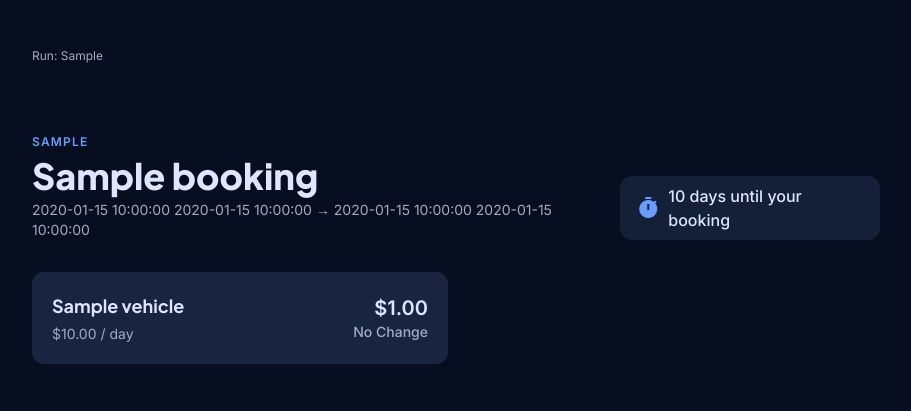
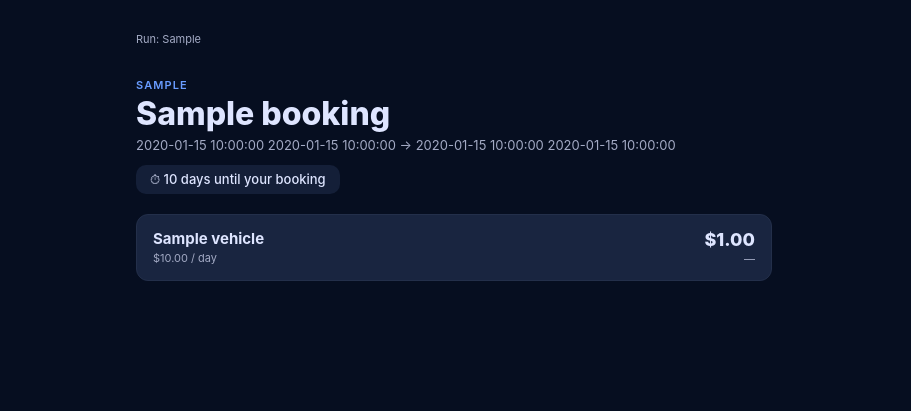
Before and after one commit to jsonify/car-tracker, a Python web app: template src/car_tracker/templates/email_success.html in a window 1280 px wide. Shown: the top 411 px of the page, without its empty margins (184-1095 px from the left). Run offline with Jinja, Linux system fonts and the light colour scheme; the template is opened without the code that fills it: most values are stand-ins (such as "Sample title", 1, 10 or a date in 2020); some libraries are stand-ins or nearby versions.

Commit message:
fix(email): replace Tailwind CDN with inline CSS for email compatibility
Remove script-tag-dependent Tailwind CDN and Material Symbols icon font which are stripped by email clients. Rewrite with a plain <style> block using explicit hex values, table-based two-column layout for the vehicle grid and hero card, and Unicode characters in place of icon fonts.

Co-Authored-By: Claude Sonnet 4.6 <noreply@anthropic.com>

```diff
--- a/src/car_tracker/templates/email_success.html
+++ b/src/car_tracker/templates/email_success.html
@@ -1,202 +1,134 @@
 <!DOCTYPE html>
-<html class="dark" lang="en">
+<html lang="en">
 <head>
 <meta charset="UTF-8">
-<meta content="width=device-width, initial-scale=1.0" name="viewport"/>
-<title>Nocturnal Navigator | Price Intelligence</title>
-<script src="https://cdn.tailwindcss.com?plugins=forms,container-queries"></script>
-<link href="https://fonts.googleapis.com/css2?family=Plus+Jakarta+Sans:wght@400;500;600;700;800&family=Inter:wght@400;500;600&display=swap" rel="stylesheet"/>
-<link href="https://fonts.googleapis.com/css2?family=Material+Symbols+Outlined:wght,FILL@100..700,0..1&display=swap" rel="stylesheet"/>
-<script id="tailwind-config">
-  tailwind.config = {
-    darkMode: "class",
-    theme: {
-      extend: {
-        colors: {
-          "on-surface-variant": "#a3aac4",
-          "surface-container-high": "#141f38",
-          "surface-container-lowest": "#000000",
-          "on-primary-fixed": "#00452d",
-          "tertiary-fixed-dim": "#ff7986",
-          "surface-container": "#0f1930",
-          "primary": "#69f6b8",
-          "secondary-container": "#005ac2",
-          "on-surface": "#dee5ff",
-          "surface-container-low": "#091328",
-          "surface-bright": "#1f2b49",
-          "background": "#060e20",
-          "on-secondary": "#001e4a",
-          "on-primary-container": "#002919",
-          "primary-fixed": "#69f6b8",
-          "secondary": "#699cff",
-          "surface-tint": "#69f6b8",
-          "on-background": "#dee5ff",
-          "surface-variant": "#192540",
-          "on-primary-fixed-variant": "#006544",
-          "tertiary-container": "#fc4563",
-          "tertiary-dim": "#ff6f7e",
-          "on-error": "#490006",
-          "on-error-container": "#ffa8a3",
-          "inverse-surface": "#faf8ff",
-          "on-tertiary": "#490010",
-          "secondary-fixed": "#bfd1ff",
-          "secondary-fixed-dim": "#a9c4ff",
-          "inverse-primary": "#006d4a",
-          "surface": "#060e20",
-          "on-tertiary-container": "#100001",
-          "on-tertiary-fixed": "#39000b",
-          "surface-dim": "#060e20",
-          "surface-container-highest": "#192540",
-          "secondary-dim": "#699cff",
-          "tertiary-fixed": "#ff9099",
-          "primary-dim": "#58e7ab",
-          "inverse-on-surface": "#4d556b",
-          "tertiary": "#ff6f7e",
-          "outline": "#6d758c",
-          "outline-variant": "#40485d",
-          "primary-fixed-dim": "#58e7ab",
-          "error-dim": "#d7383b",
-          "on-secondary-fixed": "#003271",
-          "primary-container": "#06b77f",
-          "error": "#ff716c",
-          "error-container": "#9f0519",
-          "on-primary": "#005a3c",
-          "on-tertiary-fixed-variant": "#780021",
-          "on-secondary-fixed-variant": "#004da8",
-          "on-secondary-container": "#f7f7ff"
-        },
-        fontFamily: {
-          "headline": ["Plus Jakarta Sans"],
-          "body": ["Inter"],
-          "label": ["Inter"]
-        },
-        borderRadius: { "DEFAULT": "0.25rem", "lg": "0.5rem", "xl": "0.75rem", "full": "9999px" },
-      },
-    },
+<meta name="viewport" content="width=device-width, initial-scale=1.0">
+<title>Car Tracker | Price Intelligence</title>
+<style>
+  body {
+    font-family: -apple-system, BlinkMacSystemFont, 'Segoe UI', Arial, sans-serif;
+    background-color: #060e20;
+    color: #dee5ff;
+    margin: 0;
+    padding: 0;
+    -webkit-text-size-adjust: 100%;
+    -ms-text-size-adjust: 100%;
   }
-</script>
-<style>
-  .glass-card {
-    background: rgba(25, 37, 64, 0.4);
-    backdrop-filter: blur(20px);
-    -webkit-backdrop-filter: blur(20px);
-  }
-  .material-symbols-outlined {
-    font-variation-settings: 'FILL' 0, 'wght' 400, 'GRAD' 0, 'opsz' 24;
-    vertical-align: middle;
-  }
+  table { border-collapse: collapse; mso-table-lspace: 0pt; mso-table-rspace: 0pt; }
+  .wrapper { max-width: 640px; margin: 0 auto; padding: 32px 24px; }
+  .run-ts { font-size: 11px; color: #a3aac4; margin-bottom: 32px; }
+  .section { margin-bottom: 48px; }
+  .location-label { font-size: 11px; font-weight: 600; color: #699cff; text-transform: uppercase; letter-spacing: 0.1em; margin-bottom: 4px; }
+  .booking-name { font-size: 32px; font-weight: 800; color: #dee5ff; margin: 0 0 4px 0; line-height: 1.15; }
+  .date-range { font-size: 13px; color: #a3aac4; margin-bottom: 12px; }
+  .countdown-badge { display: inline-block; background-color: #141f38; padding: 6px 14px; border-radius: 10px; font-size: 13px; font-weight: 500; color: #dee5ff; margin-bottom: 20px; }
+  .hero-card { background-color: #192540; border: 1px solid #2a3450; border-radius: 24px; padding: 28px; margin-bottom: 16px; }
+  .price-label { font-size: 10px; color: #a3aac4; text-transform: uppercase; letter-spacing: 0.08em; margin-bottom: 4px; }
+  .holding-price { font-size: 38px; font-weight: 800; color: #dee5ff; margin-bottom: 20px; line-height: 1.1; }
+  .best-price { font-size: 24px; font-weight: 700; color: #a3aac4; }
+  .status-card-savings { background-color: #0d2a1f; border: 1px solid #1a4a32; border-radius: 14px; padding: 18px; }
+  .status-card-ahead { background-color: #2a1020; border: 1px solid #4a1c2c; border-radius: 14px; padding: 18px; }
+  .status-title-savings { font-size: 16px; font-weight: 700; color: #69f6b8; margin-bottom: 8px; }
+  .status-title-ahead { font-size: 16px; font-weight: 700; color: #ff6f7e; margin-bottom: 8px; }
+  .status-body { font-size: 14px; color: #dee5ff; line-height: 1.5; }
+  .vehicle-card { background-color: #192540; border-radius: 12px; padding: 14px 16px; border: 1px solid #232f4a; }
+  .vehicle-card-holding { border: 2px solid #2a5a40; }
+  .vehicle-name { font-size: 15px; font-weight: 700; color: #dee5ff; }
+  .holding-badge { display: inline-block; background-color: #06b77f; color: #002919; font-size: 9px; font-weight: 700; text-transform: uppercase; padding: 2px 6px; border-radius: 100px; margin-left: 5px; vertical-align: middle; }
+  .per-day { font-size: 11px; color: #a3aac4; margin-top: 3px; }
+  .total-price { font-size: 18px; font-weight: 800; color: #dee5ff; }
+  .total-price-holding { color: #69f6b8; }
+  .delta-up { font-size: 11px; font-weight: 700; color: #ff6f7e; margin-top: 2px; }
+  .delta-down { font-size: 11px; font-weight: 700; color: #69f6b8; margin-top: 2px; }
+  .delta-none { font-size: 11px; color: #a3aac4; margin-top: 2px; }
+  .delta-new { font-size: 11px; color: #a3aac4; font-style: italic; margin-top: 2px; }
 </style>
 </head>
-<body class="bg-background text-on-background font-body antialiased">
+<body>
+<div class="wrapper">
 
-<main class="max-w-4xl mx-auto px-6 py-12 space-y-16">
-
-  <div class="run-ts text-xs text-on-surface-variant font-label mb-2">Run: {{ run_ts }}</div>
+  <div class="run-ts">Run: {{ run_ts }}</div>
 
   {% for section in sections %}
-  <section class="space-y-8">
+  <div class="section">
 
-    <!-- Section Header -->
-    <div class="flex flex-col md:flex-row md:items-end justify-between gap-4">
-      <div>
-        <span class="text-secondary font-label uppercase tracking-widest text-xs font-semibold">{{ section.booking.pickup_location }}</span>
-        <h2 class="text-4xl font-headline font-extrabold text-on-background mt-1">{{ section.booking.name }}</h2>
-        <p class="text-on-surface-variant text-sm mt-1">
-          {{ section.booking.pickup_date }} {{ section.booking.pickup_time }} &rarr; {{ section.booking.dropoff_date }} {{ section.booking.dropoff_time }}
-        </p>
-      </div>
-      {% if section.countdown_days > 0 %}
-      <div class="bg-surface-container-high px-4 py-2 rounded-xl flex items-center gap-2">
-        <span class="material-symbols-outlined text-secondary" style="font-variation-settings: 'FILL' 1;">timer</span>
-        <span class="font-medium text-on-surface">{{ section.countdown_days }} days until your booking</span>
-      </div>
-      {% elif section.countdown_days == 0 %}
-      <div class="bg-surface-container-high px-4 py-2 rounded-xl flex items-center gap-2">
-        <span class="material-symbols-outlined text-primary" style="font-variation-settings: 'FILL' 1;">event_available</span>
-        <span class="font-medium text-on-surface">Today is your booking day!</span>
-      </div>
-      {% endif %}
-    </div>
+    <div class="location-label">{{ section.booking.pickup_location }}</div>
+    <div class="booking-name">{{ section.booking.name }}</div>
+    <div class="date-range">{{ section.booking.pickup_date }} {{ section.booking.pickup_time }} &rarr; {{ section.booking.dropoff_date }} {{ section.booking.dropoff_time }}</div>
+
+    {% if section.countdown_days > 0 %}
+    <div class="countdown-badge">&#9201; {{ section.countdown_days }} days until your booking</div>
+    {% elif section.countdown_days == 0 %}
+    <div class="countdown-badge">&#10004; Today is your booking day!</div>
+    {% endif %}
 
     {% if section.holding_summary %}
-    <!-- Hero Summary Card -->
-    <div class="glass-card p-8 rounded-[2rem] border border-outline-variant/15 relative overflow-hidden">
-      <div class="absolute top-0 right-0 w-64 h-64 bg-primary/10 blur-[100px] -mr-32 -mt-32"></div>
-      <div class="relative z-10 grid md:grid-cols-2 gap-8 items-center">
-        <div class="space-y-6">
-          <div class="space-y-1">
-            <p class="text-on-surface-variant font-label text-sm uppercase tracking-wider">Your holding price</p>
-            <p class="text-5xl font-headline font-extrabold text-on-background">${{ "%.2f"|format(section.holding_summary.holding_price) }}</p>
-          </div>
-          <div class="space-y-1">
-            <p class="text-on-surface-variant font-label text-sm uppercase tracking-wider">Best current price</p>
-            <p class="text-3xl font-headline font-bold text-on-surface-variant opacity-60">${{ "%.2f"|format(section.holding_summary.best_price) }}</p>
-          </div>
-        </div>
-        {% if section.holding_summary.is_savings %}
-        <div class="bg-primary/10 border border-primary/20 p-6 rounded-2xl space-y-3">
-          <div class="flex items-center gap-3 text-primary">
-            <span class="material-symbols-outlined text-3xl" style="font-variation-settings: 'FILL' 1;">verified</span>
-            <span class="text-xl font-bold font-headline">Holding Saves You Money</span>
-          </div>
-          <p class="text-lg leading-relaxed text-on-surface">You're saving <span class="text-primary font-bold">${{ "%.2f"|format(section.holding_summary.savings) }}</span> — your current booking is the best option.</p>
-        </div>
-        {% else %}
-        <div class="bg-tertiary/10 border border-tertiary/20 p-6 rounded-2xl space-y-3">
-          <div class="flex items-center gap-3 text-tertiary">
-            <span class="material-symbols-outlined text-3xl" style="font-variation-settings: 'FILL' 1;">warning</span>
-            <span class="text-xl font-bold font-headline">Market Moved Against You</span>
-          </div>
-          <p class="text-lg leading-relaxed text-on-surface">You're ahead by <span class="text-tertiary font-bold">${{ "%.2f"|format(section.holding_summary.savings) }}</span> — keep your current booking for now.</p>
-        </div>
-        {% endif %}
-      </div>
+    <div class="hero-card">
+      <table width="100%" cellpadding="0" cellspacing="0" border="0">
+        <tr>
+          <td width="48%" valign="top" style="padding-right: 20px;">
+            <div class="price-label">Your holding price</div>
+            <div class="holding-price">${{ "%.2f"|format(section.holding_summary.holding_price) }}</div>
+            <div class="price-label">Best current price</div>
+            <div class="best-price">${{ "%.2f"|format(section.holding_summary.best_price) }}</div>
+          </td>
+          <td width="52%" valign="middle">
+            {% if section.holding_summary.is_savings %}
+            <div class="status-card-savings">
+              <div class="status-title-savings">&#10003; Holding Saves You Money</div>
+              <div class="status-body">You're saving <strong style="color: #69f6b8;">${{ "%.2f"|format(section.holding_summary.savings) }}</strong> &mdash; your current booking is the best option.</div>
+            </div>
+            {% else %}
+            <div class="status-card-ahead">
+              <div class="status-title-ahead">&#9888; Market Moved Against You</div>
+              <div class="status-body">You're ahead by <strong style="color: #ff6f7e;">${{ "%.2f"|format(section.holding_summary.savings) }}</strong> &mdash; keep your current booking for now.</div>
+            </div>
+            {% endif %}
+          </td>
+        </tr>
+      </table>
     </div>
     {% endif %}
 
-    <!-- Vehicle Cards Grid -->
-    <div class="grid grid-cols-1 md:grid-cols-2 gap-4">
+    <table width="100%" cellpadding="0" cellspacing="0" border="0">
       {% for v in section.vehicles %}
       {% set is_holding = section.booking.holding_vehicle_type == v.name %}
-      <div class="bg-surface-container-highest p-5 rounded-xl flex justify-between items-center hover:bg-surface-bright transition-colors{% if is_holding %} border-2 border-primary/20{% endif %}">
-        <div class="space-y-1">
-          <div class="flex items-center gap-2">
-            <h4 class="text-lg font-bold font-headline">{{ v.name }}</h4>
-            {% if is_holding %}
-            <span class="bg-primary-container text-on-primary-container text-[10px] px-2 py-0.5 rounded-full font-bold uppercase">Holding</span>
-            {% endif %}
-          </div>
-          <div class="flex items-center gap-2">
-            <span class="text-on-surface-variant text-sm">${{ "%.2f"|format(v.price_per_day) }} / day</span>
-          </div>
+      {% if loop.index is odd %}<tr>{% endif %}
+      <td width="50%" valign="top" style="{% if loop.index is odd %}padding-right: 4px;{% else %}padding-left: 4px;{% endif %} padding-bottom: 8px;">
+        <div class="vehicle-card{% if is_holding %} vehicle-card-holding{% endif %}">
+          <table width="100%" cellpadding="0" cellspacing="0" border="0">
+            <tr>
+              <td valign="top">
+                <div class="vehicle-name">
+                  {{ v.name }}{% if is_holding %}<span class="holding-badge">Holding</span>{% endif %}
+                </div>
+                <div class="per-day">${{ "%.2f"|format(v.price_per_day) }} / day</div>
+              </td>
+              <td valign="top" align="right">
+                <div class="total-price{% if is_holding and section.holding_summary and section.holding_summary.is_savings %} total-price-holding{% endif %}">${{ "%.2f"|format(v.total_price) }}</div>
+                {% if v.is_new %}
+                  <div class="delta-new">New</div>
+                {% elif v.delta is none %}
+                  <div class="delta-none">&mdash;</div>
+                {% elif v.delta > 0 %}
+                  <div class="delta-up">&#9650; +${{ "%.2f"|format(v.delta) }}</div>
+                {% elif v.delta < 0 %}
+                  <div class="delta-down">&#9660; &minus;${{ "%.2f"|format(v.delta | abs) }}</div>
+                {% else %}
+                  <div class="delta-none">&mdash;</div>
+                {% endif %}
+              </td>
+            </tr>
+          </table>
         </div>
-        <div class="text-right">
-          <div class="text-xl font-extrabold{% if is_holding and section.holding_summary and section.holding_summary.is_savings %} text-primary{% endif %}">${{ "%.2f"|format(v.total_price) }}</div>
-          {% if v.is_new %}
-            <div class="text-on-surface-variant text-sm font-medium italic">New</div>
-          {% elif v.delta is none %}
-            <div class="text-on-surface-variant text-sm font-medium">No Change</div>
-          {% elif v.delta > 0 %}
-            <div class="flex items-center justify-end gap-1 text-tertiary text-sm font-bold">
-              <span class="material-symbols-outlined text-sm">trending_up</span>
-              <span>+${{ "%.2f"|format(v.delta) }}</span>
-            </div>
-          {% elif v.delta < 0 %}
-            <div class="flex items-center justify-end gap-1 text-primary text-sm font-bold">
-              <span class="material-symbols-outlined text-sm">trending_down</span>
-              <span>-${{ "%.2f"|format(v.delta | abs) }}</span>
-            </div>
-          {% else %}
-            <div class="text-on-surface-variant text-sm font-medium">No Change</div>
-          {% endif %}
-        </div>
-      </div>
+      </td>
+      {% if loop.index is even or loop.last %}</tr>{% endif %}
       {% endfor %}
-    </div>
+    </table>
 
-  </section>
+  </div>
   {% endfor %}
 
-</main>
+</div>
 </body>
 </html>
```
